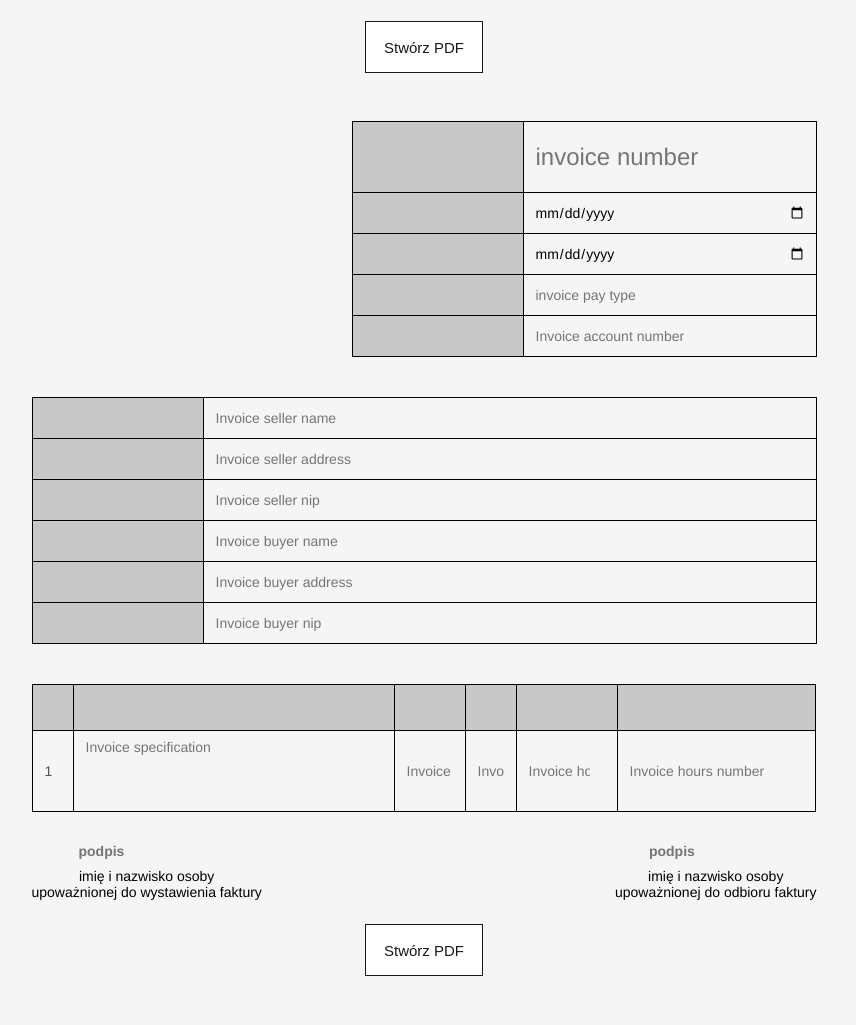
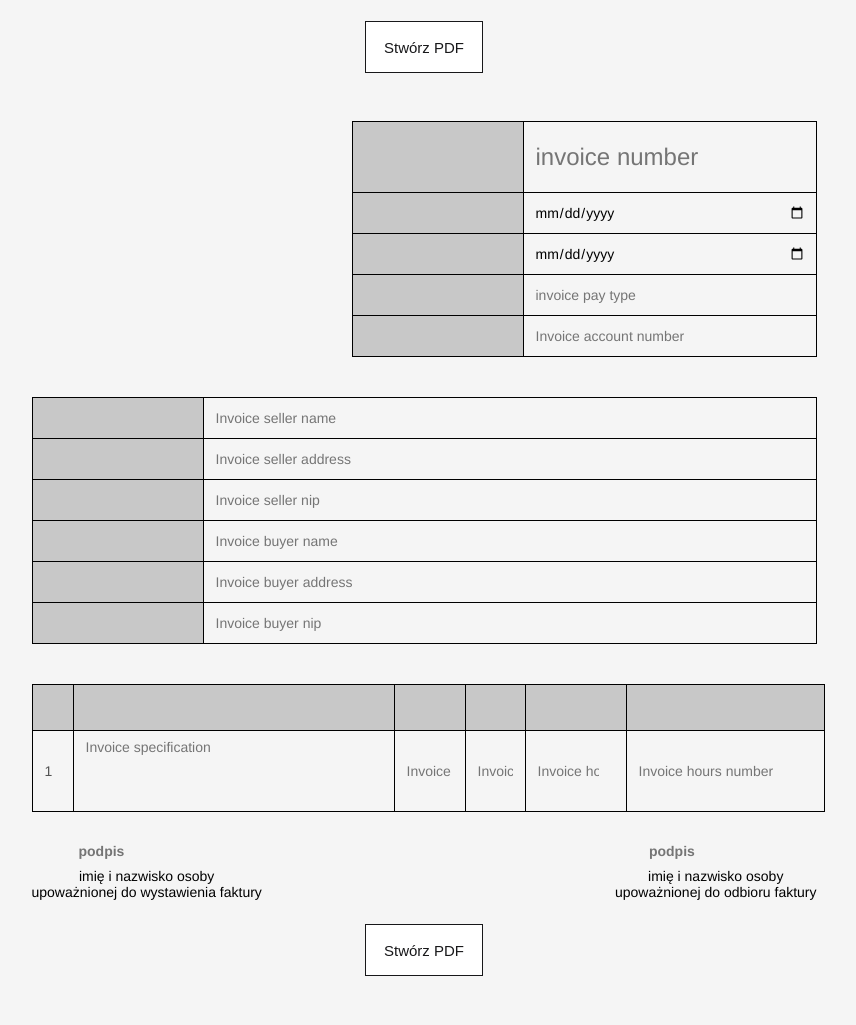
Before and after one commit to delektowski/invoicer, a FastAPI app: template templates/invoice_form.jinja in a window 1280 px wide. Shown: the part 21-1046 px from the top of the page, without its empty margins (216-1072 px from the left). Before the commit the page ends 997 px from the top, so only its background shows below. Run offline with FastAPI, Linux system fonts and the light colour scheme; the template is opened without the code that fills it, so the values that code supplies are empty; parts of the project's set-up code (start-up, migrations or seed data) failed here and were passed over.

Commit message:
fix: styles, typos etc.

```diff
--- a/number_to_word.py
+++ b/number_to_word.py
@@ -76,4 +76,4 @@ def get_decimal(number_float: float) -> str:
     decimal = str(round(number_float % 1,2)).replace('0.','')
 
     # adds zero to single number
-    return f"{decimal + '0' if len(decimal) < 2 else decimal}/100"
+    return f"złotych {decimal + '0' if len(decimal) < 2 else decimal}/100"
--- a/static/styles.css
+++ b/static/styles.css
@@ -125,6 +125,10 @@ h2 {
 
 .field--column__unit-measure {
     width: 30px;
+}
+
+.field--column__unit-measure--wider {
+    width: 39px;
 }
 
 .field--column__bottom-section {
--- a/templates/invoice_form.jinja
+++ b/templates/invoice_form.jinja
@@ -162,10 +162,10 @@
                 </div>
 
                 <div>
-                    <div class="field--gray--columns field--column__unit-measure field--border-left-none">
+                    <div class="field--gray--columns field--column__unit-measure--wider field--border-left-none">
                         <h2>{{invoice_fields.invoice_unit_measure.value}}</h2>
                     </div>
-                    <div class="field--column field--column__unit-measure  field--border-bottom ">
+                    <div class="field--column field--column__unit-measure--wider  field--border-bottom ">
                         <input type="text" id="invoice-unit-measure" name="invoice_unit_measure"
                             placeholder="Invoice unit measure" value="{{latest_invoice["invoice_unit_measure"]}}"><br>
                     </div>
@@ -206,7 +206,7 @@
 
             </div>
 
-         <div class="container--button--create-pdf container--button--create-pdf-bottom">
+         <div class="container--button--create-pdf ">
                 <button type="submit" class="button--create-pdf">Stwórz PDF</button>
             </div>
 
--- a/templates/invoice_page.jinja
+++ b/templates/invoice_page.jinja
@@ -84,7 +84,7 @@
             <div class="invoice-specs">
                 <div>
                     <div class="field--gray--columns field--gray--columns__on">
-                        <h2>on</h2>
+                        <h2>lp.</h2>
                     </div>
                     <div class=" field--column field--column__on field--border-left field--border-bottom">
                         <p>1</p>
```
